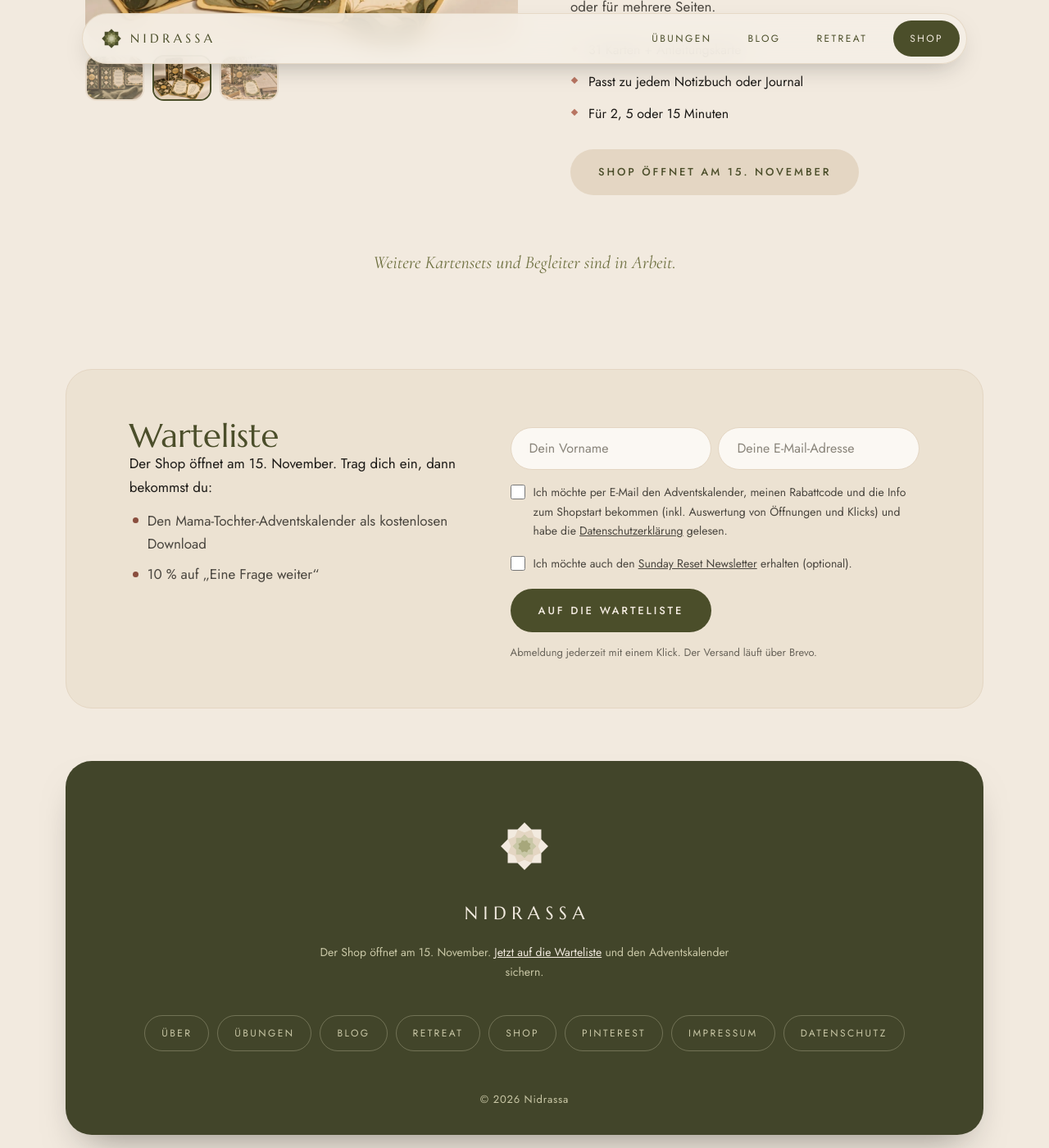
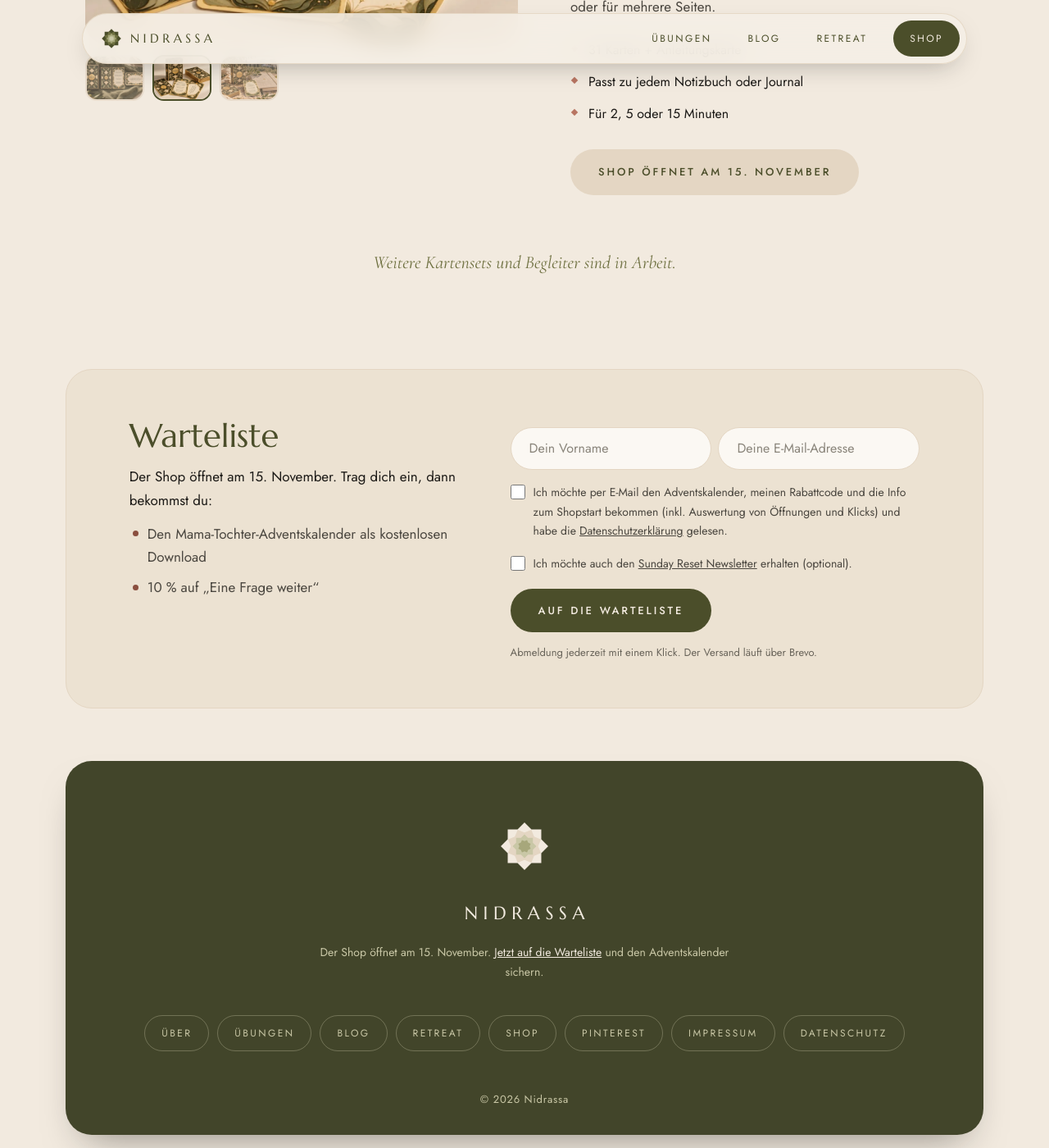
Before and after one commit to Alephantom/nidrassa, a Jekyll site: the page built from shop.html, in a window 1280 px wide and 1400 px high, scrolled down 1611 px. Shown: the whole window at 82% size. Built offline with Jekyll 4.4.1, drawn with Linux system fonts in a browser that asks for light colours.

Commit message:
Shop: a little space under the waitlist heading (#7)
Co-authored-by: Cleo (Nidrassa) <cleo@nidrassa.com>

```diff
--- a/assets/styles.css
+++ b/assets/styles.css
@@ -891,3 +891,4 @@ footer small { display: block; margin-top: 48px; font-size: 13px; color: var(--s
 .waitlist-box .wl-text h3 { font-size: clamp(30px, 3.4vw, 40px); }
 @media (max-width: 860px) { .shop-waitlist.waitlist-box { grid-template-columns: 1fr; gap: 24px; padding: 40px 24px; } }
 .waitlist-box .wl-text h3 { line-height: 1; margin-top: 4px; }  /* heading on the same line as the name/e-mail fields */
+.waitlist-box .wl-text h3 + p { margin-top: 16px; }
```
